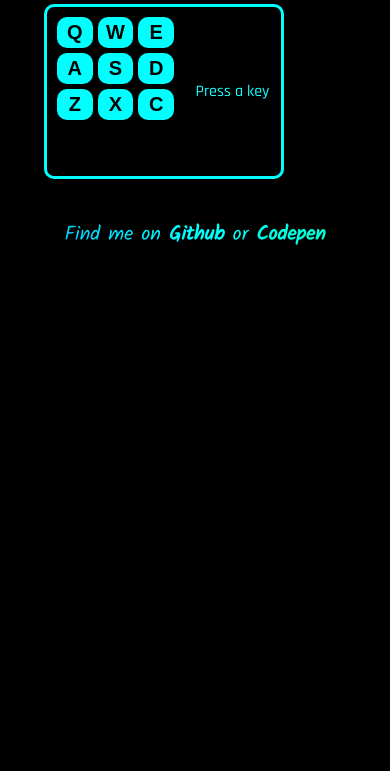
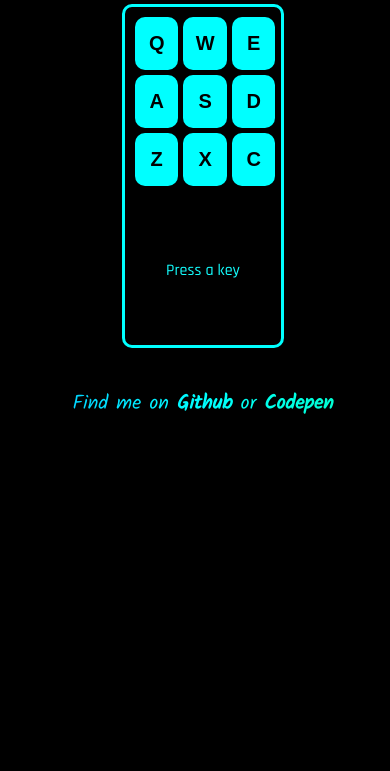
Before and after one commit to Clumsynite/drum-machine, a plain HTML site: page index.html in a window 390 px wide. Shown: the part 73-844 px from the top of the page. Drawn offline with nearby package versions, Linux system fonts and the light colour scheme.

Commit message:
Rotated button 90deg

```diff
--- a/style.css
+++ b/style.css
@@ -90,23 +90,18 @@
     font-size: large;
     margin: 20px 0;
   }
+  #app {
+    width: 100vw;
+  }
   #drum-machine {
-    display: inline-flex;
-    border: 3px solid cyan;
-    width: 60vw;
-    height: 20vh;
-    border-radius: 10px;
-    font-size: 20px;
-    margin: auto;
+    flex-flow: column;
+    width: 40vw;
+    height: 40vh;
   }
   #numpad {
     margin: 10px;
-    display: grid;
-    grid-template-columns: 1fr 1fr 1fr;
-    width: 30vw;
-    height: 10vh;
-    row-gap: 5px;
-    column-gap: 5px;
+    width: 90%;
+    height: 20vh;
   }
   .drum-pad {
     font-size: 20px;
@@ -116,9 +111,6 @@
     font-size: 16px;
     text-align: center;
   }
-  #app {
-    width: 80vw;
-  }
   #contact {
     font-size: 20px;
     text-align: center;
```
